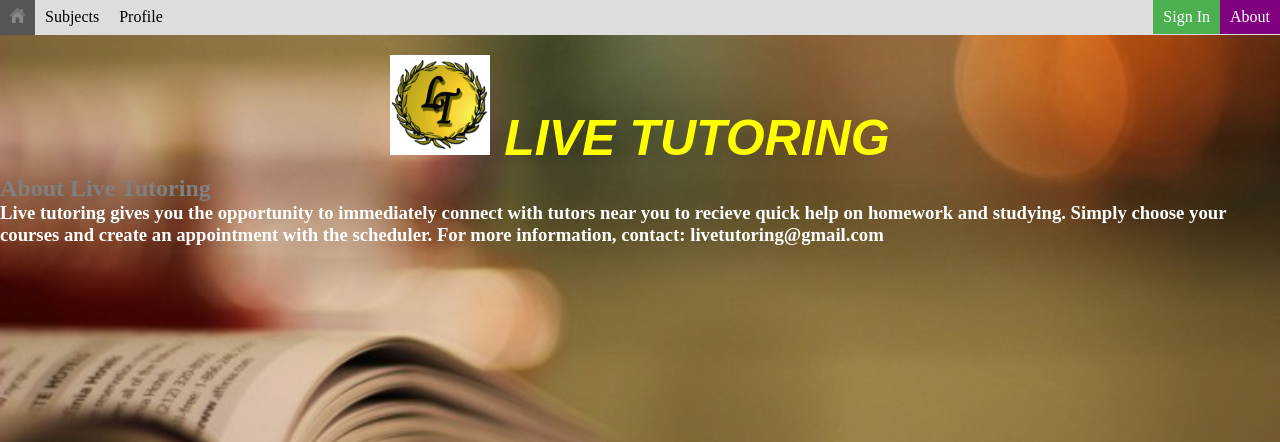
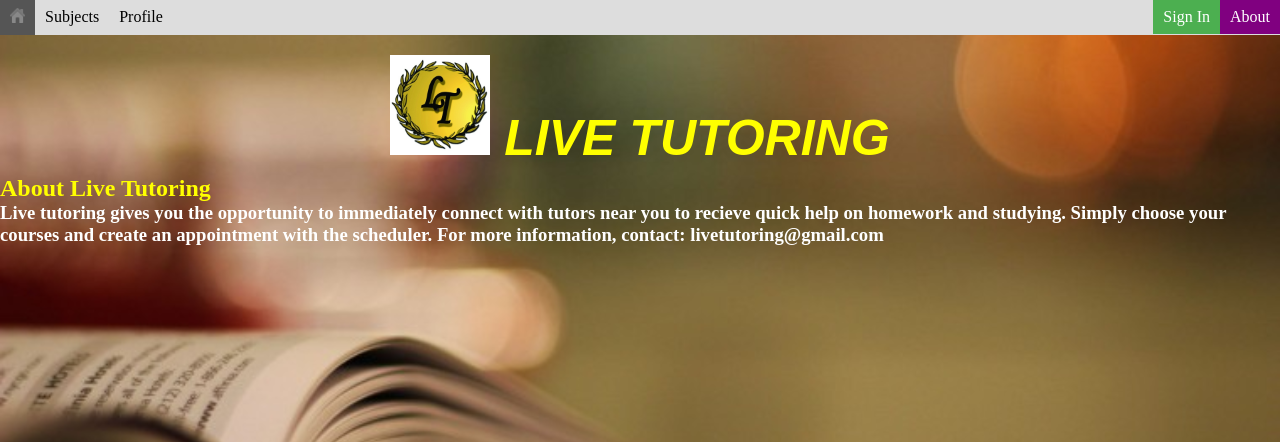
Before and after one commit to yapa5475/software_project, a PHP site: page /about.html in a window 1280 px wide. Shown: the top 442 px of the page. Run offline with PHP 8.4, Linux system fonts and the light colour scheme.

Commit message:
change colors to increase readability

```diff
--- a/software/about.css
+++ b/software/about.css
@@ -20,7 +20,7 @@ h1 {
 }
 
 h2 {
-	color: gray;
+	color: yellow;
 }
 
 h3 {
```
